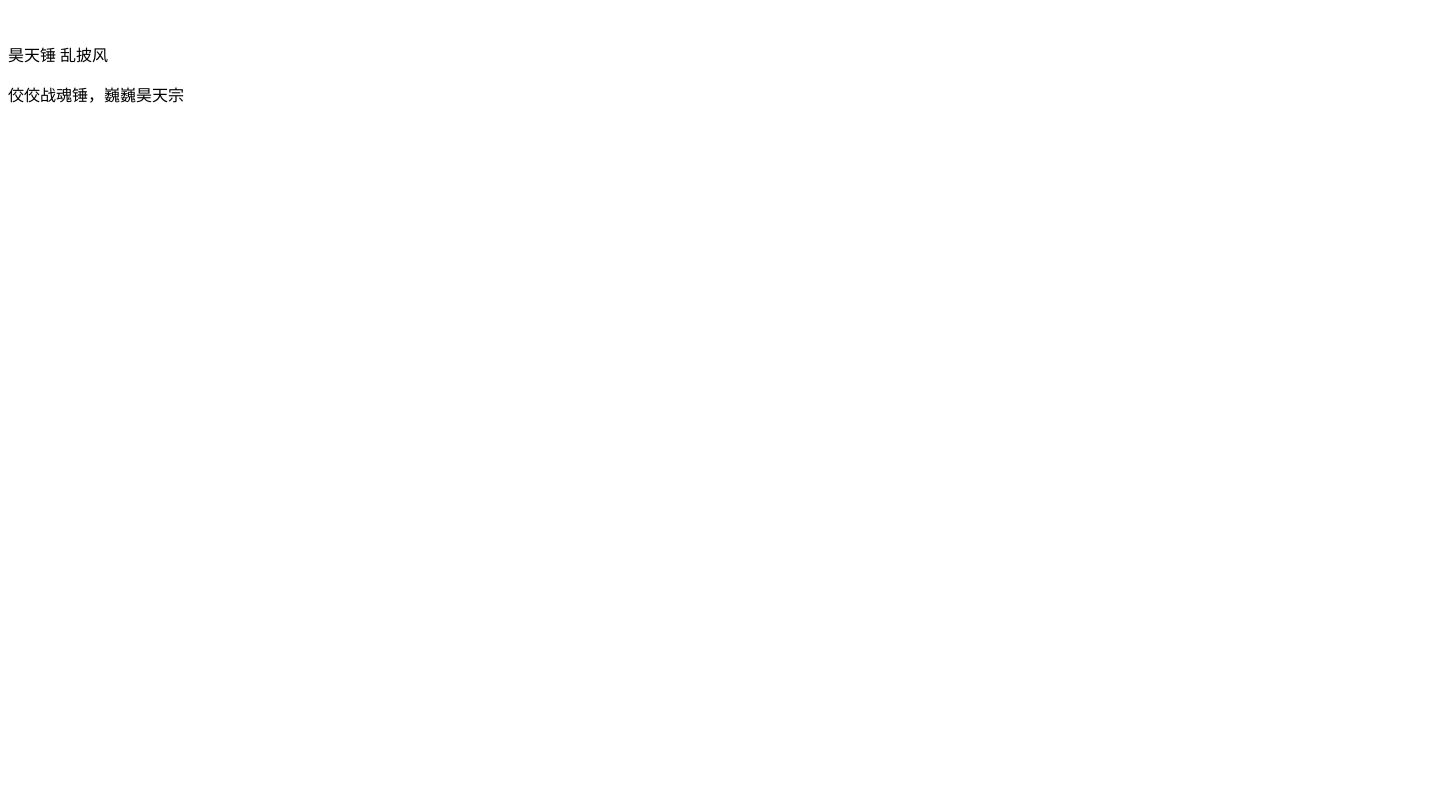
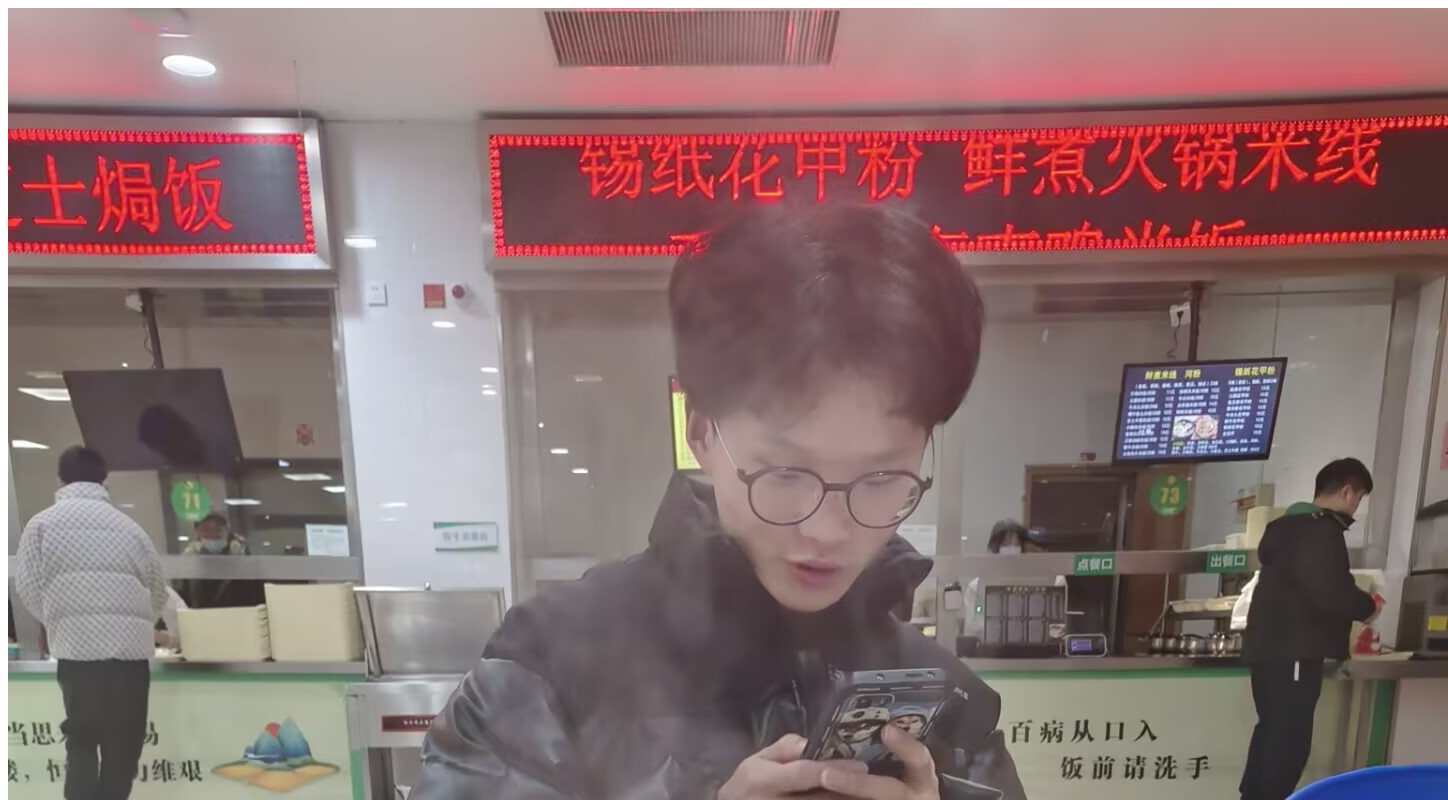
Before and after one commit to Coolceanyoung/LMY, a plain HTML site: page index.html in a window 1280 px wide. Shown: the top 800 px of the page, 1448 px wide, since content can reach past the window. Drawn offline with Linux system fonts and the light colour scheme.

Commit message:
Update index.html

```diff
--- a/index.html
+++ b/index.html
@@ -5,7 +5,7 @@
     <title>斗罗大陆</title>
 </head>
 <body>
-<img scr="56.jpg"/>
+<img src="56.jpg"/>
 <p>昊天锤 乱披风</p>
 <p>佼佼战魂锤，巍巍昊天宗</p>
 </body>
```
